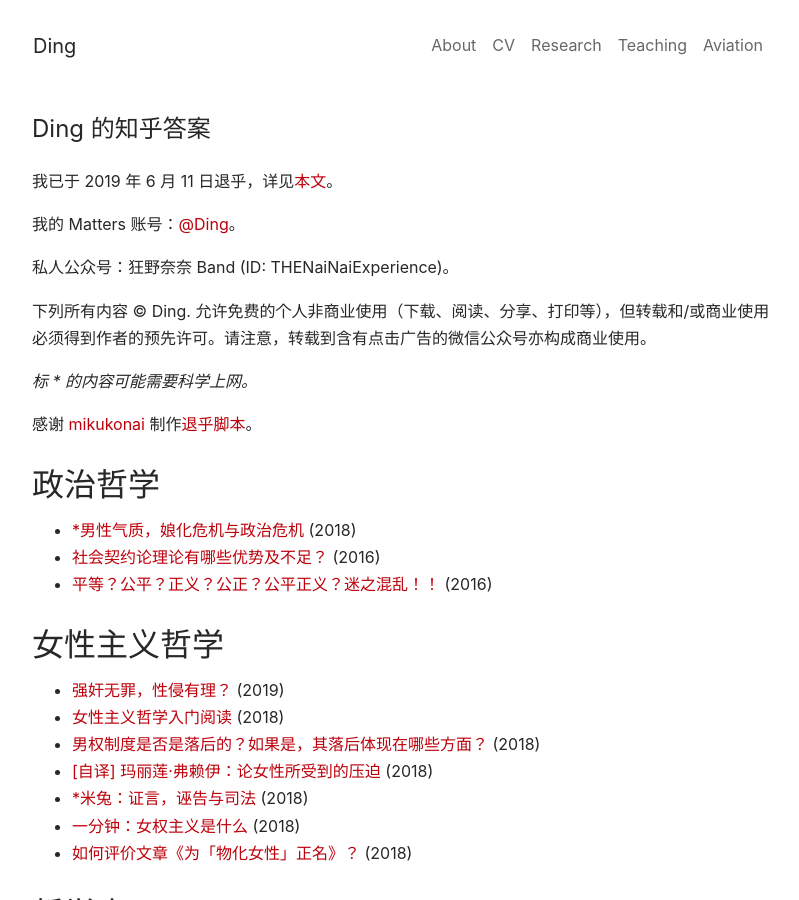
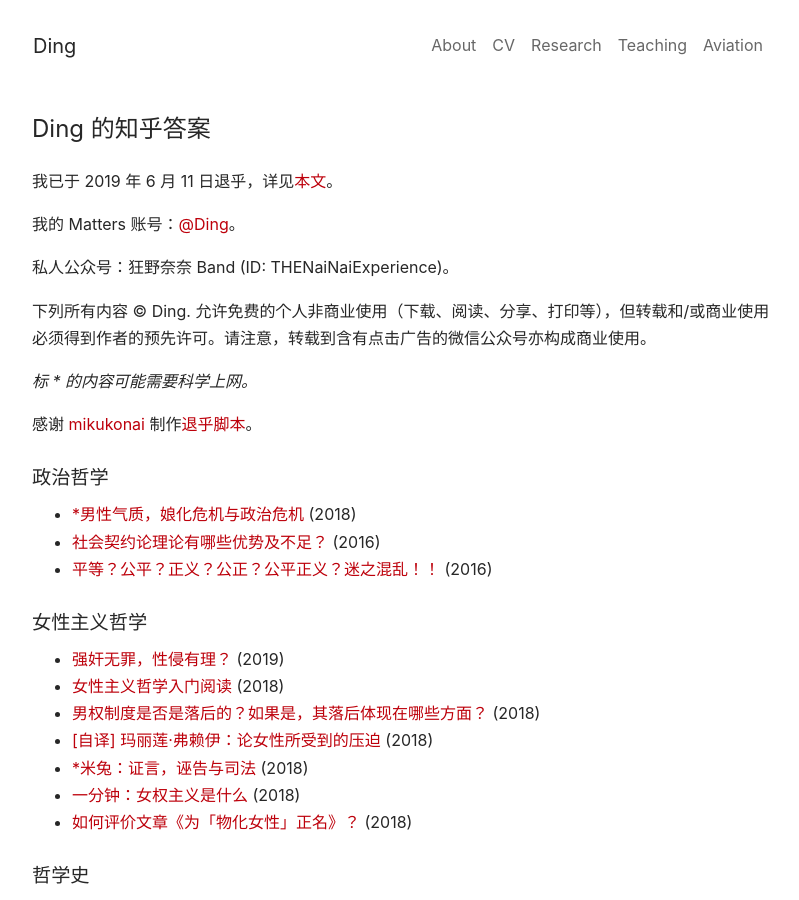
Before and after one commit to dingherself/dingherself.github.io, a Jekyll site: the page built from farewell-zhihu/index.html, in a window 1280 px wide and 900 px high. Shown: the whole window, without its empty margins (238-1037 px from the left). Built offline with Jekyll 4.4.1, drawn with Linux system fonts in a browser that asks for light colours; nearby versions of some CDN libraries.

Commit message:
fix heading style

```diff
--- a/farewell-zhihu/index.html
+++ b/farewell-zhihu/index.html
@@ -19,63 +19,63 @@ published: true
 
 <p>感谢 <a href="https://github.com/mikukonai">mikukonai</a> 制作<a href="https://github.com/mikukonai/Quit-hu">退乎脚本</a>。</p>
 
-<h2>{{ site.data.zhihu-poliphil.docs_list_title }}</h2>
+<h5>{{ site.data.zhihu-poliphil.docs_list_title }}</h5>
 <ul>
    {% for item in site.data.zhihu-poliphil.docs %}
       <li><a href="{{ item.url }}" alt="{{ item.title }}">{{ item.title }}</a> ({{ item.date }})</li>
    {% endfor %}
 </ul>
 
-<h2>{{ site.data.zhihu-femphil.docs_list_title }}</h2>
+<h5>{{ site.data.zhihu-femphil.docs_list_title }}</h5>
 <ul>
    {% for item in site.data.zhihu-femphil.docs %}
       <li><a href="{{ item.url }}" alt="{{ item.title }}">{{ item.title }}</a> ({{ item.date }})</li>
    {% endfor %}
 </ul>
 
-<h2>{{ site.data.zhihu-history.docs_list_title }}</h2>
+<h5>{{ site.data.zhihu-history.docs_list_title }}</h5>
 <ul>
    {% for item in site.data.zhihu-history.docs %}
       <li><a href="{{ item.url }}" alt="{{ item.title }}">{{ item.title }}</a> ({{ item.date }})</li>
    {% endfor %}
 </ul>
 
-<h2>{{ site.data.zhihu-metaphysics.docs_list_title }}</h2>
+<h5>{{ site.data.zhihu-metaphysics.docs_list_title }}</h5>
 <ul>
    {% for item in site.data.zhihu-metaphysics.docs %}
       <li><a href="{{ item.url }}" alt="{{ item.title }}">{{ item.title }}</a> ({{ item.date }})</li>
    {% endfor %}
 </ul>
 
-<h2>{{ site.data.zhihu-pofmind.docs_list_title }}</h2>
+<h5>{{ site.data.zhihu-pofmind.docs_list_title }}</h5>
 <ul>
    {% for item in site.data.zhihu-pofmind.docs %}
       <li><a href="{{ item.url }}" alt="{{ item.title }}">{{ item.title }}</a> ({{ item.date }})</li>
    {% endfor %}
 </ul>
 
-<h2>{{ site.data.zhihu-moralphil.docs_list_title }}</h2>
+<h5>{{ site.data.zhihu-moralphil.docs_list_title }}</h5>
 <ul>
    {% for item in site.data.zhihu-moralphil.docs %}
       <li><a href="{{ item.url }}" alt="{{ item.title }}">{{ item.title }}</a> ({{ item.date }})</li>
    {% endfor %}
 </ul>
 
-<h2>{{ site.data.zhihu-juris.docs_list_title }}</h2>
+<h5>{{ site.data.zhihu-juris.docs_list_title }}</h5>
 <ul>
    {% for item in site.data.zhihu-juris.docs %}
       <li><a href="{{ item.url }}" alt="{{ item.title }}">{{ item.title }}</a> ({{ item.date }})</li>
    {% endfor %}
 </ul>
 
-<h2>{{ site.data.zhihu-others.docs_list_title }}</h2>
+<h5>{{ site.data.zhihu-others.docs_list_title }}</h5>
 <ul>
    {% for item in site.data.zhihu-others.docs %}
       <li><a href="{{ item.url }}" alt="{{ item.title }}">{{ item.title }}</a> ({{ item.date }})</li>
    {% endfor %}
 </ul>
 
-<h2>{{ site.data.zhihu-magphil.docs_list_title }}</h2>
+<h5>{{ site.data.zhihu-magphil.docs_list_title }}</h5>
 <ul>
    {% for item in site.data.zhihu-magphil.docs %}
       <li><a href="{{ item.url }}" alt="{{ item.title }}">{{ item.title }}</a> ({{ item.date }})</li>
```
Also changed, not shown: 1 other file.
